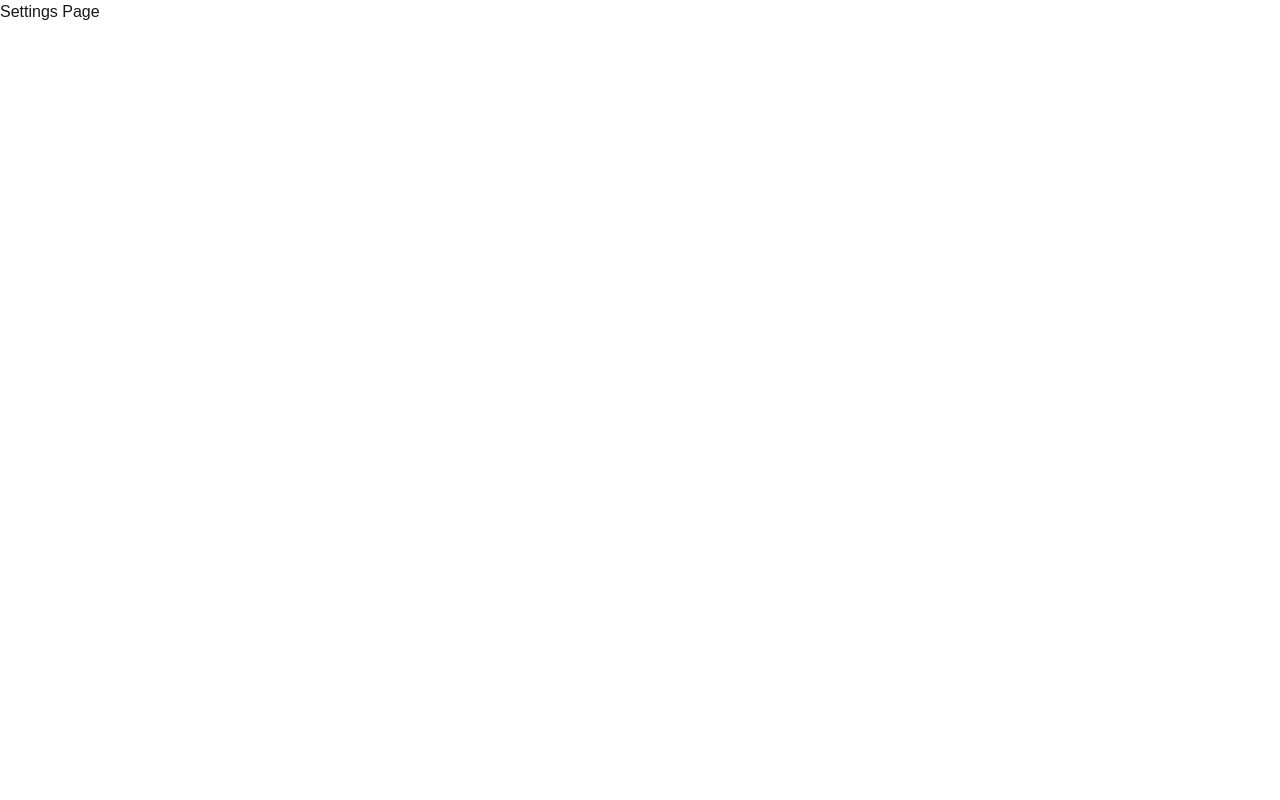
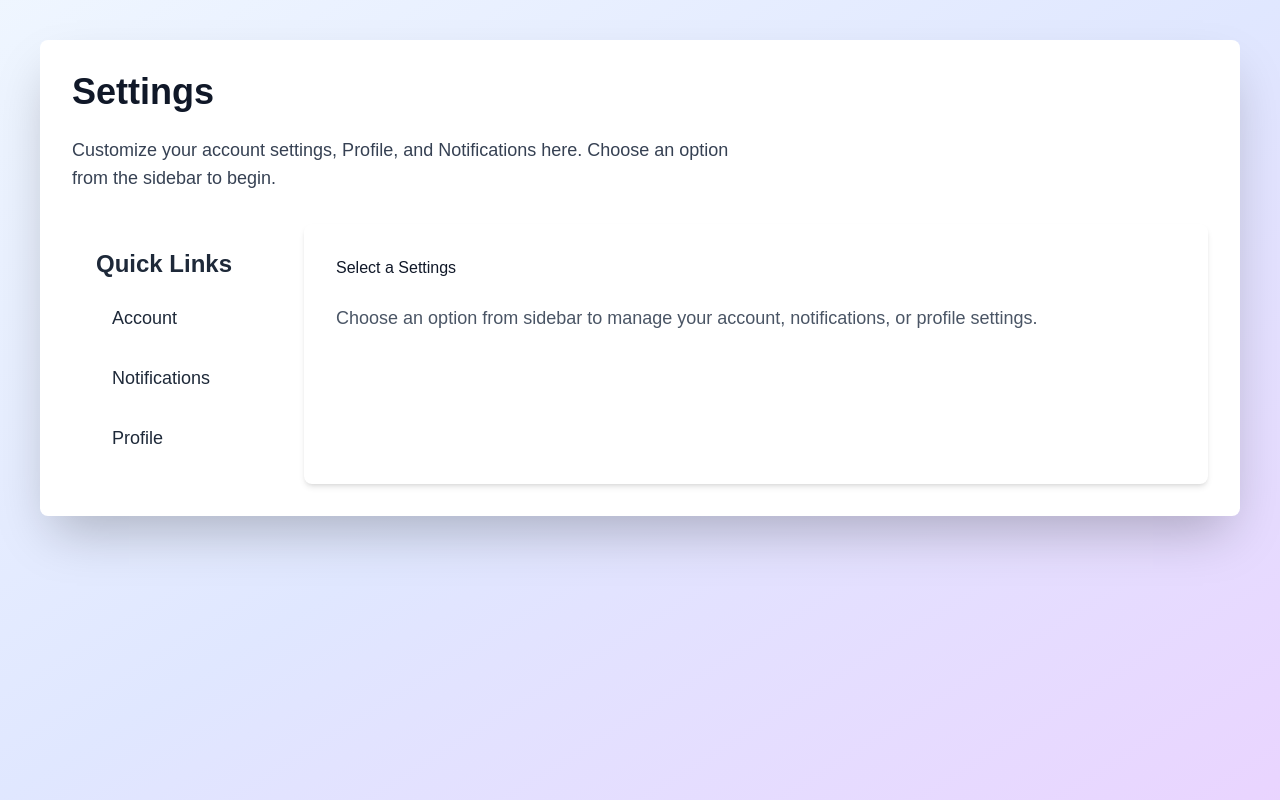
Before and after one commit to yogita-s-24/next-demos, a Next.js app: page /dashboard/settings in a window 1280 px wide. Built offline with nearby package versions, Linux system fonts and the light colour scheme.

Commit message:
Added settings page with sidebar navigation for account, notifications, and profile management

```diff
--- a/src/app/dashboard/settings/page.tsx
+++ b/src/app/dashboard/settings/page.tsx
@@ -1,9 +1,59 @@
+import Link from 'next/link'
 import React from 'react'
 
 const Settings = () => {
   return (
-    <div>
-      Settings Page
+    <div
+      className="min-h-screen bg-gradient-to-br from-blue-50 via-indigo-100
+   to-purple-200 p-10"
+    >
+      <div className="max-w-7xl mx-auto bg-white rounded-lg shadow-2xl p-8">
+        <h1 className="text-4xl font-extrabold text-gray-900 mb-6">Settings</h1>
+        <p className="text-lg text-gray-700 mb-8 max-w-2xl">
+          Customize your account settings, Profile, and Notifications here.
+          Choose an option from the sidebar to begin.
+        </p>
+        <div className='flex space-x-12'>
+          <div className='w-/4 bg-white rounded-lg p-6 space-y-6'>
+            <h2 className='text-2xl font-semibold text-gray-800 mb-4'>Quick Links</h2>
+
+            <ul className='space-y-4'>
+              <li>
+                <Link href="/dashboard/settings/accounts"
+                  className='flex items-center text-lg text-gray-800 hover:text-indio-600 transition-colors py-2 px-4 rounded-md hover:bg-indigo-50'>
+                  <span>
+                    Account
+                  </span>
+                </Link>
+              </li>
+              <li>
+                <Link href="/dashboard/settings/notifications"
+                  className='flex items-center text-lg text-gray-800 hover:text-yellow-600 transition-colors py-2 px-4 rounded-md hover:bg-yellow-50'>
+                  <span>
+                    Notifications
+                  </span>
+                </Link>
+              </li>
+              <li>
+                <Link href="/dashboard/settings/profile"
+                  className='flex items-center text-lg text-gray-800 hover:text-green-600 transition-colors py-2 px-4 rounded-md hover:bg-green-50'>
+                  <span>
+                    Profile
+                  </span>
+                </Link>
+              </li>
+            </ul>
+          </div>
+
+          <div className="flex-1 bg-white shadow-md rounded-lg p-8">
+            <h2 className="text-3xl-font-semibold text-gray-900 mb-6">
+              Select a Settings
+            </h2>
+
+            <p className='text-lg text-gray-600 max-w-3xl'>Choose an option from sidebar to manage your account, notifications, or profile settings.</p>
+          </div>
+        </div>
+      </div>
     </div>
   )
 }
```
